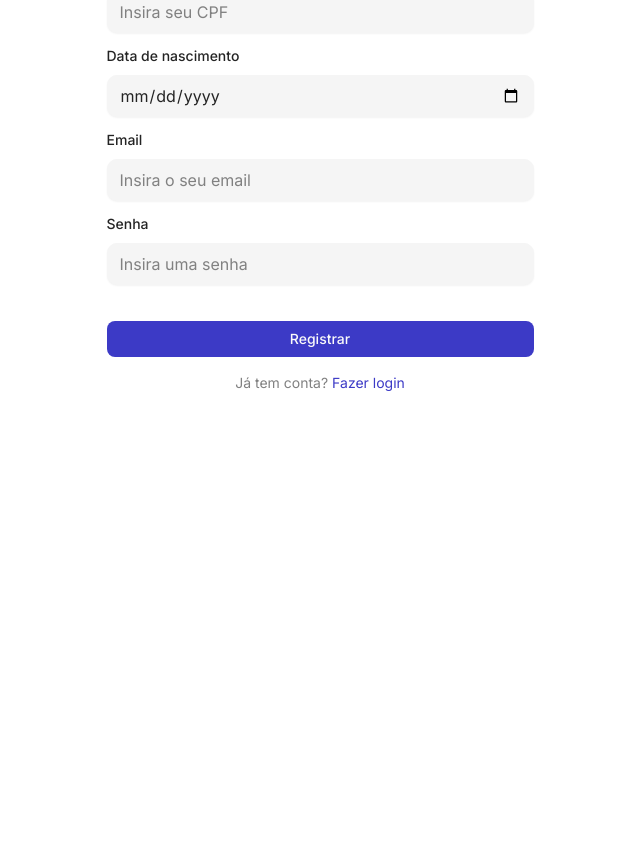
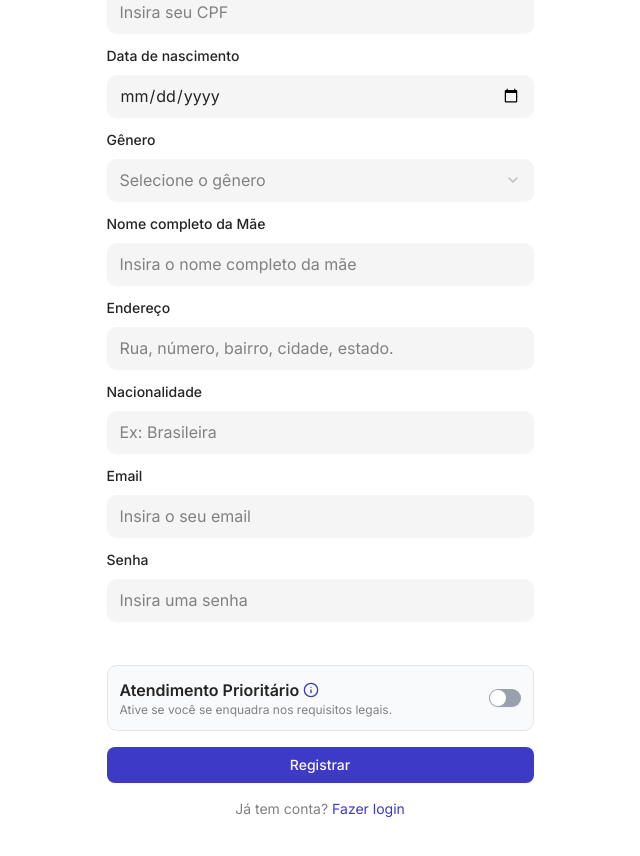
Before and after one commit to adautodorta/JCs_hospital, a React (Vite) app in the folder frontend/: page /register in a window 1280 px wide. Shown: the part 340-1196 px from the top of the page, without its empty margins (320-960 px from the left). Before the commit the page ends 800 px from the top, so only its background shows below. Built offline with nearby package versions, Linux system fonts and the light colour scheme; no server answers.

Commit message:
TASK-06 / Implementando novo cadastro de paciente (DB mudou)

```diff
--- a/frontend/package.json
+++ b/frontend/package.json
@@ -24,6 +24,8 @@
     "@radix-ui/react-select": "^2.2.6",
     "@radix-ui/react-separator": "^1.1.8",
     "@radix-ui/react-slot": "^1.2.4",
+    "@radix-ui/react-switch": "^1.2.6",
+    "@radix-ui/react-tooltip": "^1.2.8",
     "@supabase/supabase-js": "^2.81.1",
     "@tanstack/react-query": "^5.81.5",
     "class-variance-authority": "^0.7.1",
--- a/frontend/src/components/ui/select.tsx
+++ b/frontend/src/components/ui/select.tsx
@@ -35,7 +35,12 @@ function SelectTrigger({
       data-slot="select-trigger"
       data-size={size}
       className={cn(
-        "border-input data-placeholder:text-muted-foreground [&_svg:not([class*='text-'])]:text-muted-foreground focus-visible:border-ring focus-visible:ring-ring/50 aria-invalid:ring-destructive/20 dark:aria-invalid:ring-destructive/40 aria-invalid:border-destructive dark:bg-input/30 dark:hover:bg-input/50 flex w-fit items-center justify-between gap-2 rounded-md border bg-transparent px-3 py-2 text-sm whitespace-nowrap shadow-xs transition-[color,box-shadow] outline-none focus-visible:ring-[3px] disabled:cursor-not-allowed disabled:opacity-50 data-[size=default]:h-9 data-[size=sm]:h-8 *:data-[slot=select-value]:line-clamp-1 *:data-[slot=select-value]:flex *:data-[slot=select-value]:items-center *:data-[slot=select-value]:gap-2 [&_svg]:pointer-events-none [&_svg]:shrink-0 [&_svg:not([class*='size-'])]:size-4",
+        "border-input data-placeholder:text-muted-foreground [&_svg:not([class*='text-'])]:text-muted-foreground focus-visible:border-ring focus-visible:ring-ring/50 aria-invalid:ring-destructive/20 dark:aria-invalid:ring-destructive/40 aria-invalid:border-destructive dark:bg-input/30 dark:hover:bg-input/50 flex w-full items-center justify-between gap-2 bg-transparent px-3 py-1 shadow-xs transition-[color,box-shadow] outline-none disabled:cursor-not-allowed disabled:opacity-50 *:data-[slot=select-value]:line-clamp-1 *:data-[slot=select-value]:flex *:data-[slot=select-value]:items-center *:data-[slot=select-value]:gap-2 [&_svg]:pointer-events-none [&_svg]:shrink-0 [&_svg:not([class*='size-'])]:size-4",
+        "text-base font-normal h-14 rounded-2xl bg-input border mt-1 lg:h-10.5 lg:rounded-lg lg:text-base",
+        "focus-visible:ring-0 focus-visible:ring-offset-0 focus:outline-none",
+        "focus-visible:ring-[3px] focus-visible:ring-ring/50 focus-visible:border-ring",
+        "w-full",
+
         className,
       )}
       {...props}
--- /dev/null
+++ b/frontend/src/components/ui/switch.tsx
@@ -0,0 +1,34 @@
+import * as SwitchPrimitive from "@radix-ui/react-switch";
+import * as React from "react";
+
+import {cn} from "@/lib/utils";
+
+function Switch({
+  className,
+  ...props
+}: React.ComponentProps<typeof SwitchPrimitive.Root>) {
+  return (
+    <SwitchPrimitive.Root
+      data-slot="switch"
+      className={cn(
+        "peer inline-flex h-[1.15rem] w-8 shrink-0 items-center rounded-full border border-transparent shadow-xs transition-all outline-none focus-visible:ring-[3px] disabled:cursor-not-allowed disabled:opacity-50",
+        "focus-visible:border-ring focus-visible:ring-ring/50",
+        "data-[state=checked]:bg-primary",
+        "data-[state=unchecked]:bg-gray-400 dark:data-[state=unchecked]:bg-gray-600",
+        "data-[state=unchecked]:hover:bg-gray-500 dark:data-[state=unchecked]:hover:bg-gray-500",
+        "dark:data-[state=unchecked]:bg-gray-600",
+        className,
+      )}
+      {...props}
+    >
+      <SwitchPrimitive.Thumb
+        data-slot="switch-thumb"
+        className={cn(
+          "bg-background dark:data-[state=unchecked]:bg-foreground dark:data-[state=checked]:bg-primary-foreground pointer-events-none block size-4 rounded-full ring-0 transition-transform data-[state=checked]:translate-x-[calc(100%-2px)] data-[state=unchecked]:translate-x-0",
+        )}
+      />
+    </SwitchPrimitive.Root>
+  );
+}
+
+export {Switch};
--- /dev/null
+++ b/frontend/src/components/ui/tooltip.tsx
@@ -0,0 +1,59 @@
+import * as TooltipPrimitive from "@radix-ui/react-tooltip";
+import * as React from "react";
+
+import {cn} from "@/lib/utils";
+
+function TooltipProvider({
+  delayDuration = 0,
+  ...props
+}: React.ComponentProps<typeof TooltipPrimitive.Provider>) {
+  return (
+    <TooltipPrimitive.Provider
+      data-slot="tooltip-provider"
+      delayDuration={delayDuration}
+      {...props}
+    />
+  );
+}
+
+function Tooltip({
+  ...props
+}: React.ComponentProps<typeof TooltipPrimitive.Root>) {
+  return (
+    <TooltipProvider>
+      <TooltipPrimitive.Root data-slot="tooltip" {...props} />
+    </TooltipProvider>
+  );
+}
+
+function TooltipTrigger({
+  ...props
+}: React.ComponentProps<typeof TooltipPrimitive.Trigger>) {
+  return <TooltipPrimitive.Trigger data-slot="tooltip-trigger" {...props} />;
+}
+
+function TooltipContent({
+  className,
+  sideOffset = 0,
+  children,
+  ...props
+}: React.ComponentProps<typeof TooltipPrimitive.Content>) {
+  return (
+    <TooltipPrimitive.Portal>
+      <TooltipPrimitive.Content
+        data-slot="tooltip-content"
+        sideOffset={sideOffset}
+        className={cn(
+          "bg-foreground text-background animate-in fade-in-0 zoom-in-95 data-[state=closed]:animate-out data-[state=closed]:fade-out-0 data-[state=closed]:zoom-out-95 data-[side=bottom]:slide-in-from-top-2 data-[side=left]:slide-in-from-right-2 data-[side=right]:slide-in-from-left-2 data-[side=top]:slide-in-from-bottom-2 z-50 w-fit origin-(--radix-tooltip-content-transform-origin) rounded-md px-3 py-1.5 text-xs text-balance",
+          className,
+        )}
+        {...props}
+      >
+        {children}
+        <TooltipPrimitive.Arrow className="bg-foreground fill-foreground z-50 size-2.5 translate-y-[calc(-50%-2px)] rotate-45 rounded-[2px]" />
+      </TooltipPrimitive.Content>
+    </TooltipPrimitive.Portal>
+  );
+}
+
+export {Tooltip, TooltipTrigger, TooltipContent, TooltipProvider};
--- a/frontend/src/pages/Register/Register.tsx
+++ b/frontend/src/pages/Register/Register.tsx
@@ -1,4 +1,5 @@
 import {useMutation} from "@tanstack/react-query";
+import {InfoIcon} from "lucide-react";
 import {useState} from "react";
 import {useNavigate, Link} from "react-router";
 import {toast} from "sonner";
@@ -8,7 +9,10 @@ import LogoHospital from "./../../assets/LOGO JCS.webp";
 import {Button} from "@/components/ui/button";
 import {Input} from "@/components/ui/input";
 import {Label} from "@/components/ui/label";
+import {Select, SelectContent, SelectItem, SelectTrigger, SelectValue} from "@/components/ui/select";
 import {Spinner} from "@/components/ui/spinner";
+import {Switch} from "@/components/ui/switch";
+import {Tooltip, TooltipContent, TooltipTrigger} from "@/components/ui/tooltip";
 import {supabase} from "@/supabaseClient";
 import {formatCPF} from "@/utils/functions";
 import routes from "@/utils/routes";
@@ -16,9 +20,16 @@ import routes from "@/utils/routes";
 export function Register() {
   const [email, setEmail] = useState("");
   const [password, setPassword] = useState("");
-  const [name, setName] = useState("");
+
+  const [fullName, setFullName] = useState("");
   const [cpf, setCPF] = useState("");
-  const [birthDate, setBirthDate] = useState("");
+  const [dateOfBirth, setDateOfBirth] = useState("");
+  const [gender, setGender] = useState("");
+  const [momFullName, setMomFullName] = useState("");
+  const [address, setAddress] = useState("");
+  const [nationality, setNationality] = useState("");
+  const [isPriority, setIsPriority] = useState(false);
+
   const navigate = useNavigate();
 
   const {
@@ -28,9 +39,14 @@ export function Register() {
     mutationFn: async (data: {
       email: string;
       password: string;
-      name: string;
+      fullName: string;
       cpf: string;
-      birth_date: string;
+      dateOfBirth: string;
+      gender: string;
+      momFullName: string;
+      address: string;
+      nationality: string;
+      isPriority: boolean;
     }) => {
       const {data: signUpData, error: signUpError} = await supabase.auth.signUp({
         email: data.email,
@@ -48,11 +64,15 @@ export function Register() {
 
       const {error: profileError} = await supabase.from("PROFILES").insert({
         id: userId,
-        name: data.name,
+        full_name: data.fullName,
+        document_number: data.cpf,
+        date_of_birth: data.dateOfBirth,
+        gender: data.gender,
+        mom_full_name: data.momFullName,
+        address: data.address,
+        nationality: data.nationality,
+        priority: data.isPriority,
         role: "patient",
-        document_number: data.cpf,
-        date_of_birth: data.birth_date,
-        priority: false,
       });
 
       if (profileError) {
@@ -79,17 +99,20 @@ export function Register() {
     registerMutate({
       email,
       password,
-      name,
+      fullName,
       cpf,
-      birth_date: birthDate,
+      dateOfBirth,
+      gender,
+      momFullName,
+      address,
+      nationality,
+      isPriority,
     });
   };
 
   const handleCpfChange = (e: React.ChangeEvent<HTMLInputElement>) => {
     const digits = e.target.value.replace(/\D/g, "");
-
     const limitedDigits = digits.slice(0, 11);
-
     setCPF(limitedDigits);
   };
 
@@ -104,14 +127,14 @@ export function Register() {
         <form onSubmit={handleSubmit} className="flex flex-col w-full gap-4">
 
           <div className="grid gap-2">
-            <Label htmlFor="name">Nome completo</Label>
+            <Label htmlFor="fullName">Nome completo</Label>
             <Input
-              id="name"
+              id="fullName"
               placeholder="Insira seu nome completo"
-              value={name}
+              value={fullName}
               required
               onChange={(e) => {
-                setName(e.target.value);
+                setFullName(e.target.value);
               }}
               disabled={isRegisterPending}
             />
@@ -131,14 +154,74 @@ export function Register() {
           </div>
 
           <div className="grid gap-2">
-            <Label htmlFor="birthDate">Data de nascimento</Label>
+            <Label htmlFor="dateOfBirth">Data de nascimento</Label>
             <Input
-              id="birthDate"
+              id="dateOfBirth"
               type="date"
-              value={birthDate}
+              value={dateOfBirth}
               required
               onChange={(e) => {
-                setBirthDate(e.target.value);
+                setDateOfBirth(e.target.value);
+              }}
+              disabled={isRegisterPending}
+            />
+          </div>
+
+          <div className="grid gap-2">
+            <Label htmlFor="gender">Gênero</Label>
+            <Select
+              onValueChange={setGender}
+              value={gender}
+              disabled={isRegisterPending}
+              required
+            >
+              <SelectTrigger id="gender">
+                <SelectValue placeholder="Selecione o gênero" />
+              </SelectTrigger>
+              <SelectContent>
+                <SelectItem value="M">Masculino</SelectItem>
+                <SelectItem value="F">Feminino</SelectItem>
+              </SelectContent>
+            </Select>
+          </div>
+
+          <div className="grid gap-2">
+            <Label htmlFor="momFullName">Nome completo da Mãe</Label>
+            <Input
+              id="momFullName"
+              placeholder="Insira o nome completo da mãe"
+              value={momFullName}
+              required
+              onChange={(e) => {
+                setMomFullName(e.target.value);
+              }}
+              disabled={isRegisterPending}
+            />
+          </div>
+
+          <div className="grid gap-2">
+            <Label htmlFor="address">Endereço</Label>
+            <Input
+              id="address"
+              placeholder="Rua, número, bairro, cidade, estado."
+              value={address}
+              required
+              onChange={(e) => {
+                setAddress(e.target.value);
+              }}
+              disabled={isRegisterPending}
+            />
+          </div>
+
+          <div className="grid gap-2">
+            <Label htmlFor="nationality">Nacionalidade</Label>
+            <Input
+              id="nationality"
+              placeholder="Ex: Brasileira"
+              value={nationality}
+              required
+              onChange={(e) => {
+                setNationality(e.target.value);
               }}
               disabled={isRegisterPending}
             />
@@ -174,6 +257,45 @@ export function Register() {
             />
           </div>
 
+          <div className="flex items-center justify-between mt-2 p-3 bg-gray-50 dark:bg-gray-800 rounded-lg border">
+            <div className="flex flex-col">
+              <div className="flex items-center gap-1">
+                <Label htmlFor="isPriority" className="font-semibold text-base">
+                  Atendimento Prioritário
+                </Label>
+                <Tooltip>
+                  <TooltipTrigger asChild>
+                    <InfoIcon className="w-4 h-4 text-primary cursor-pointer" />
+                  </TooltipTrigger>
+                  <TooltipContent className="max-w-xs text-sm">
+                    <p className="font-bold mb-1">Requisitos de Prioridade (Lei nº 10.048/2000):</p>
+                    <ul className="list-disc list-inside space-y-0.5">
+                      <li>Pessoas com idade igual ou superior a **60 (sessenta) anos**.</li>
+                      <li>Pessoas com **deficiência**.</li>
+                      <li>**Gestantes**.</li>
+                      <li>**Lactantes** (amamentando).</li>
+                      <li>Pessoas com crianças de colo.</li>
+                      <li>Pessoas com **TEA** (Transtorno do Espectro Autista).</li>
+                    </ul>
+                    <p className="mt-2 text-xs text-muted-foreground">
+                      Ao ativar, você confirma se enquadrar em um dos requisitos acima.
+                    </p>
+                  </TooltipContent>
+                </Tooltip>
+              </div>
+              <p className="text-xs text-muted-foreground">
+                Ative se você se enquadra nos requisitos legais.
+              </p>
+            </div>
+            <Switch
+              id="isPriority"
+              checked={isPriority}
+              onCheckedChange={setIsPriority}
+              disabled={isRegisterPending}
+              aria-label="Atendimento Prioritário"
+            />
+          </div>
+
           <Button
             type="submit"
             disabled={isRegisterPending}
```
Also changed, not shown: 1 other file (tests, documents, lock files or other folders).
